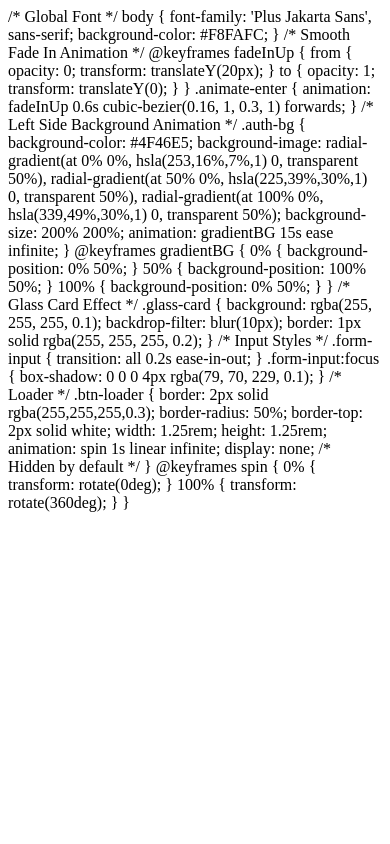
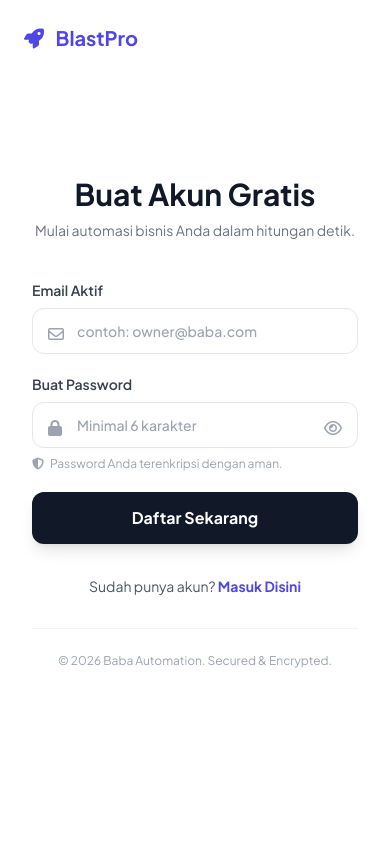
Before and after one commit to dikot0911/CrmBlastGrupAutomation, a Flask app: page /register in a window 390 px wide. Run offline with Flask 3, Linux system fonts and the light colour scheme; some libraries are stand-ins or nearby versions.

Commit message:
Update base.html

```diff
--- a/templates/auth/base.html
+++ b/templates/auth/base.html
@@ -1,63 +1,76 @@
-/* Global Font */
-body {
-    font-family: 'Plus Jakarta Sans', sans-serif;
-    background-color: #F8FAFC;
-}
+<!DOCTYPE html>
+<html lang="id">
+<head>
+    <meta charset="UTF-8">
+    <meta name="viewport" content="width=device-width, initial-scale=1.0">
+    <title>{% block title %}Auth{% endblock %} - BlastPro</title>
+    <script src="https://cdn.tailwindcss.com"></script>
+    <link href="https://fonts.googleapis.com/css2?family=Plus+Jakarta+Sans:wght@400;500;600;700&display=swap" rel="stylesheet">
+    <link rel="stylesheet" href="https://cdnjs.cloudflare.com/ajax/libs/font-awesome/6.4.0/css/all.min.css">
+    <link rel="stylesheet" href="{{ url_for('static', filename='css/auth.css') }}">
+    <style>body{font-family:'Plus Jakarta Sans',sans-serif;}</style>
+</head>
+<body class="bg-gray-50 h-screen flex overflow-hidden">
 
-/* Smooth Fade In Animation */
-@keyframes fadeInUp {
-    from { opacity: 0; transform: translateY(20px); }
-    to { opacity: 1; transform: translateY(0); }
-}
+    <!-- LEFT SIDE (GAMBAR) -->
+    <div class="hidden lg:flex w-1/2 bg-indigo-600 relative items-center justify-center text-white p-12 overflow-hidden">
+        <div class="absolute inset-0 bg-gradient-to-br from-indigo-600 to-purple-700 opacity-90 z-10"></div>
+        <img src="https://images.unsplash.com/photo-1611162617474-5b21e879e113?q=80&w=1974&auto=format&fit=crop" class="absolute inset-0 w-full h-full object-cover grayscale mix-blend-multiply" alt="Background">
 
-.animate-enter {
-    animation: fadeInUp 0.6s cubic-bezier(0.16, 1, 0.3, 1) forwards;
-}
+        <div class="relative z-20 text-center max-w-lg">
+            <div class="mb-8 inline-block p-4 bg-white/10 rounded-2xl backdrop-blur-sm border border-white/20">
+                <i class="fa-solid fa-rocket text-5xl text-yellow-400"></i>
+            </div>
+            <h1 class="text-4xl font-bold mb-4">Otomatisasi Tanpa Batas</h1>
+            <p class="text-lg text-indigo-100 leading-relaxed">
+                Bergabung dengan ribuan UMKM lain yang sukses bersama BlastPro.
+            </p>
+        </div>
+    </div>
 
-/* Left Side Background Animation */
-.auth-bg {
-    background-color: #4F46E5;
-    background-image:
-        radial-gradient(at 0% 0%, hsla(253,16%,7%,1) 0, transparent 50%),
-        radial-gradient(at 50% 0%, hsla(225,39%,30%,1) 0, transparent 50%),
-        radial-gradient(at 100% 0%, hsla(339,49%,30%,1) 0, transparent 50%);
-    background-size: 200% 200%;
-    animation: gradientBG 15s ease infinite;
-}
+    <!-- RIGHT SIDE (FORM) -->
+    <div class="w-full lg:w-1/2 flex flex-col justify-center items-center p-8 overflow-y-auto bg-white relative">
+        <!-- Logo Mobile -->
+        <div class="lg:hidden absolute top-6 left-6 text-indigo-600 font-bold text-xl">
+            <i class="fa-solid fa-rocket mr-2"></i> BlastPro
+        </div>
 
-@keyframes gradientBG {
-    0% { background-position: 0% 50%; }
-    50% { background-position: 100% 50%; }
-    100% { background-position: 0% 50%; }
-}
+        <div class="w-full max-w-md relative z-10"> <!-- z-10 disini penting -->
 
-/* Glass Card Effect */
-.glass-card {
-    background: rgba(255, 255, 255, 0.1);
-    backdrop-filter: blur(10px);
-    border: 1px solid rgba(255, 255, 255, 0.2);
-}
+            <!-- Flash Messages -->
+            {% with messages = get_flashed_messages(with_categories=true) %}
+                {% if messages %}
+                    {% for category, message in messages %}
+                        <div class="mb-6 p-4 rounded-lg flex items-start gap-3 {{ 'bg-red-50 text-red-600' if category == 'danger' else 'bg-green-50 text-green-600' }}">
+                            {{ message }}
+                        </div>
+                    {% endfor %}
+                {% endif %}
+            {% endwith %}
 
-/* Input Styles */
-.form-input {
-    transition: all 0.2s ease-in-out;
-}
-.form-input:focus {
-    box-shadow: 0 0 0 4px rgba(79, 70, 229, 0.1);
-}
+            <!-- Inject Konten Login/Register Disini -->
+            {% block auth_content %}{% endblock %}
 
-/* Loader */
-.btn-loader {
-    border: 2px solid rgba(255,255,255,0.3);
-    border-radius: 50%;
-    border-top: 2px solid white;
-    width: 1.25rem;
-    height: 1.25rem;
-    animation: spin 1s linear infinite;
-    display: none; /* Hidden by default */
-}
+            <div class="mt-8 pt-6 border-t border-gray-100 text-center text-xs text-gray-400">
+                &copy; 2026 Baba Automation. Secured & Encrypted.
+            </div>
+        </div>
+    </div>
 
-@keyframes spin {
-    0% { transform: rotate(0deg); }
-    100% { transform: rotate(360deg); }
-}
+    <script>
+        function togglePassword(inputId, iconId) {
+            const input = document.getElementById(inputId);
+            const icon = document.getElementById(iconId);
+            if (input.type === "password") {
+                input.type = "text";
+                icon.classList.remove('fa-eye');
+                icon.classList.add('fa-eye-slash');
+            } else {
+                input.type = "password";
+                icon.classList.remove('fa-eye-slash');
+                icon.classList.add('fa-eye');
+            }
+        }
+    </script>
+</body>
+</html>
```
